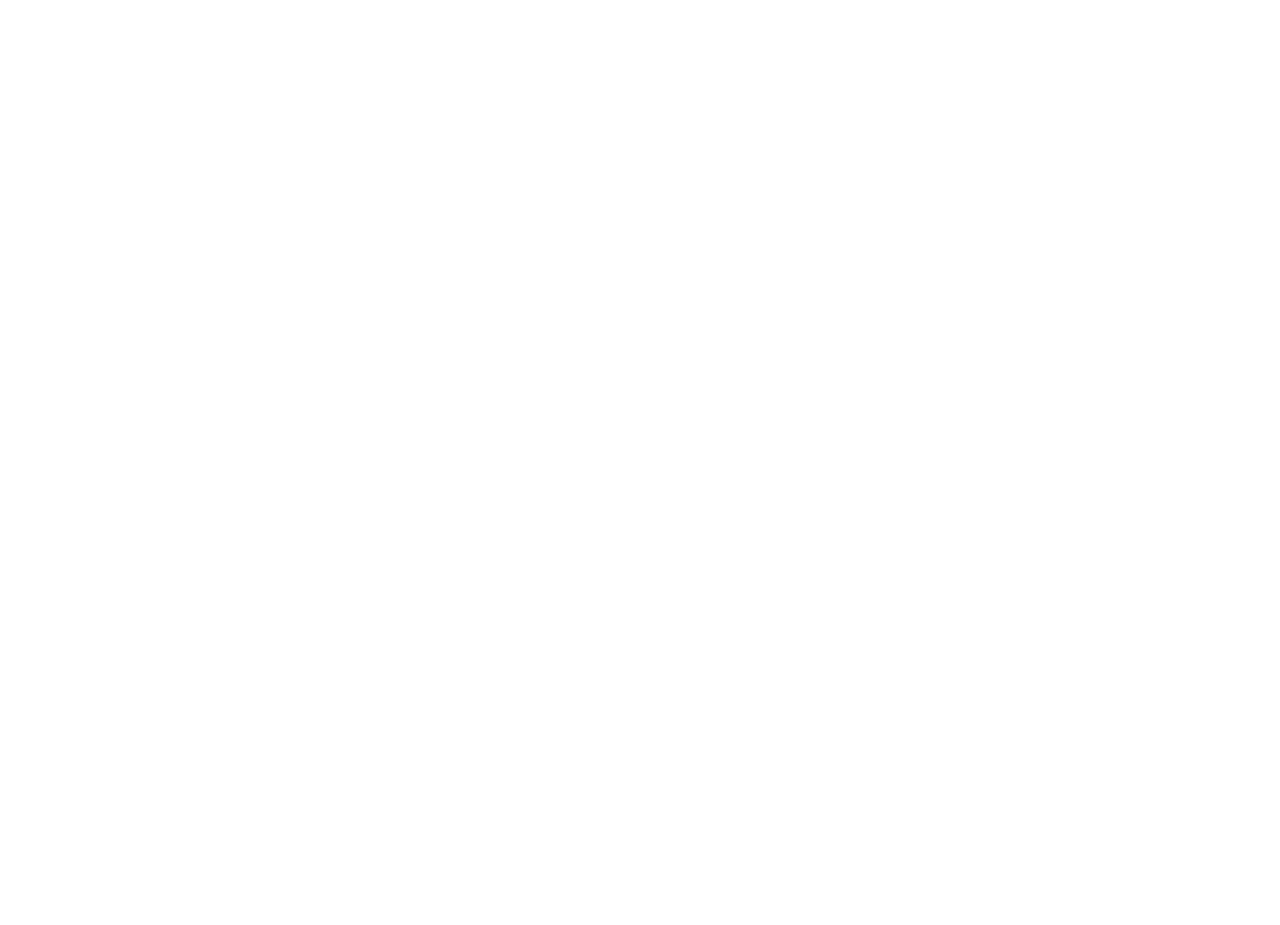
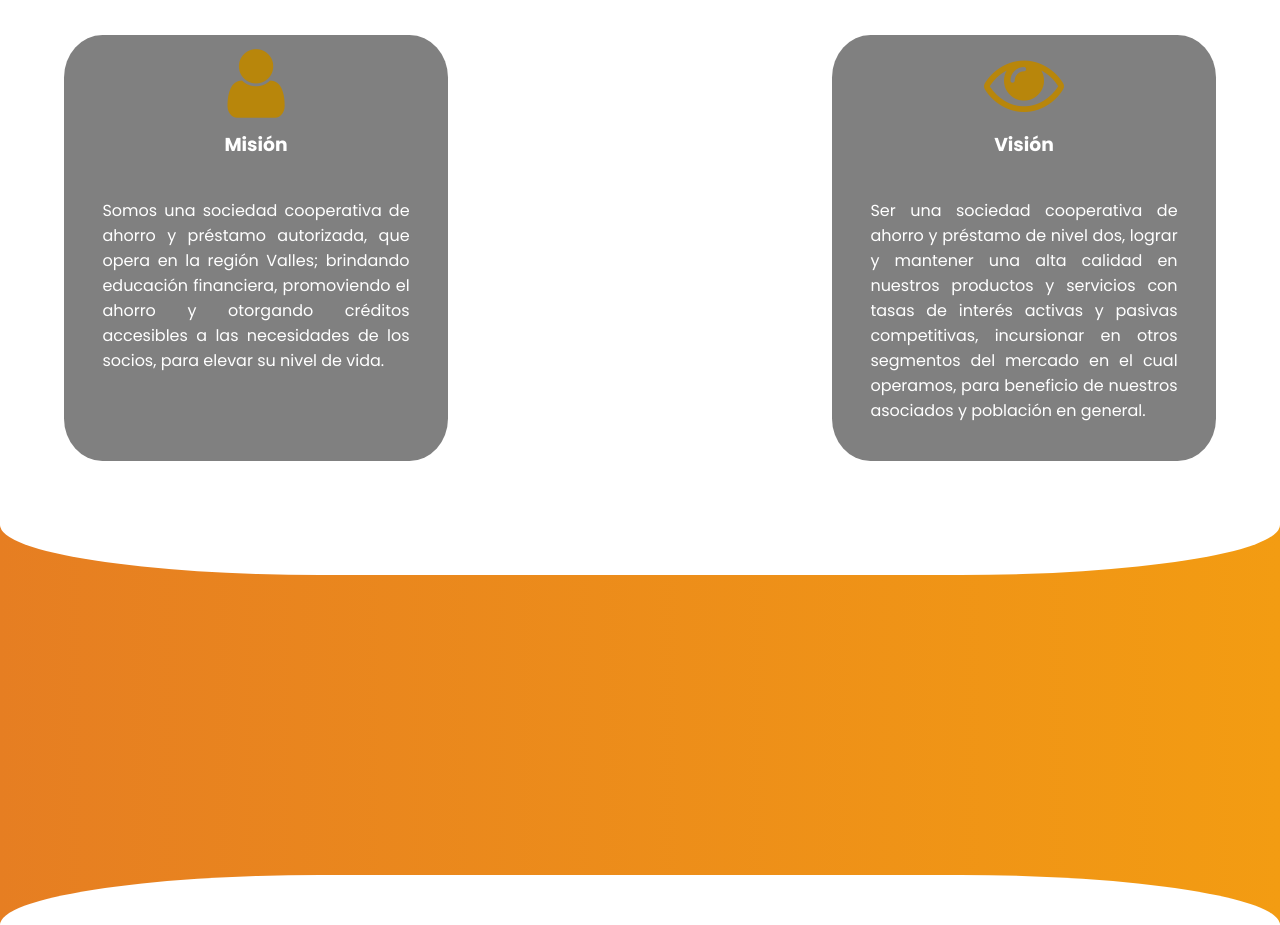
Before and after one commit to geokuga/Proyecto-CST, a React (Vite) app: page / in a window 1280 px wide. Shown: the part 2540-3465 px from the top of the page. Before the commit the page ends 2511 px from the top, so only its background shows below. Built offline with nearby package versions, Linux system fonts and the light colour scheme.

Commit message:
actualizacion Mision y footer

```diff
--- a/src/App.tsx
+++ b/src/App.tsx
@@ -5,6 +5,8 @@ import Publicidad from "./components/publicidad/publicidad";
 import Requisitos from "./components/Requisitos/Requisitos";
 import BtonWhatsApp from "./components/BtonWhatsApp/BtonWhatsApp";
 import Descripcion from "./components/descripcion/Descripcion";
+import Mision from "./components/MisionVision/MisionVision";
+import Final from "./components/footer/footer";
 
 export default function App() {
   //jsx -> React.createElement
@@ -29,6 +31,12 @@ export default function App() {
       <div>
         <Descripcion />
       </div>
+      <div>
+        <Mision />
+      </div>
+      <div>
+        <Final />
+      </div>
     </div>
   );
 }
--- /dev/null
+++ b/src/components/MisionVision/MisionVision.css
@@ -0,0 +1,31 @@
+.MContent {
+  width: 100%;
+  height: auto;
+  display: flex;
+  justify-content: space-between;
+}
+
+.MContenedor {
+  width: 30%;
+  min-height: 200px;
+  background-color: gray;
+  margin: 5%;
+  border-radius: 10%;
+}
+
+.iconoM {
+  color: darkgoldenrod;
+  font-size: 500%;
+  margin: 2%;
+}
+
+.MTitulo {
+  text-align: center;
+  color: white;
+}
+
+.MTexto {
+  color: white;
+  text-align: justify;
+  margin: 10%;
+}
--- /dev/null
+++ b/src/components/MisionVision/MisionVision.tsx
@@ -0,0 +1,33 @@
+import "./MisionVision.css";
+
+export default function MisionVision() {
+  return (
+    <section className="MContent">
+      <section className="MContenedor">
+        <center>
+          <i className="fa fa-user iconoM" aria-hidden="true"></i>
+        </center>
+        <h3 className="MTitulo">Misión</h3>
+        <p className="MTexto">
+          Somos una sociedad cooperativa de ahorro y préstamo autorizada, que
+          opera en la región Valles; brindando educación financiera, promoviendo
+          el ahorro y otorgando créditos accesibles a las necesidades de los
+          socios, para elevar su nivel de vida.
+        </p>
+      </section>
+      <section className="MContenedor">
+        <center>
+          <i className="fa fa-eye iconoM" aria-hidden="true"></i>
+        </center>
+        <h3 className="MTitulo">Visión</h3>
+        <p className="MTexto">
+          Ser una sociedad cooperativa de ahorro y préstamo de nivel dos, lograr
+          y mantener una alta calidad en nuestros productos y servicios con
+          tasas de interés activas y pasivas competitivas, incursionar en otros
+          segmentos del mercado en el cual operamos, para beneficio de nuestros
+          asociados y población en general.
+        </p>
+      </section>
+    </section>
+  );
+}
--- /dev/null
+++ b/src/components/footer/footer.css
@@ -0,0 +1,28 @@
+.FContent {
+  width: 100%;
+  height: 50vh;
+  display: flex;
+  justify-content: space-between;
+  position: relative;
+  background: linear-gradient(to right, #e67e22, #f39c12);
+  overflow: hidden;
+}
+
+.FContent::before,
+.FContent::after {
+  content: "";
+  position: absolute;
+  width: 100%;
+  height: 100px;
+  background-color: white;
+  border-radius: 50% / 100px;
+  left: 0;
+}
+
+.FContent::before {
+  top: -50px; /* Curva superior */
+}
+
+.FContent::after {
+  bottom: -50px; /* Curva inferior */
+}
--- /dev/null
+++ b/src/components/footer/footer.tsx
@@ -0,0 +1,9 @@
+import "./footer.css";
+
+export default function footer() {
+  return (
+    <section className="FContent">
+      <div></div>
+    </section>
+  );
+}
```
